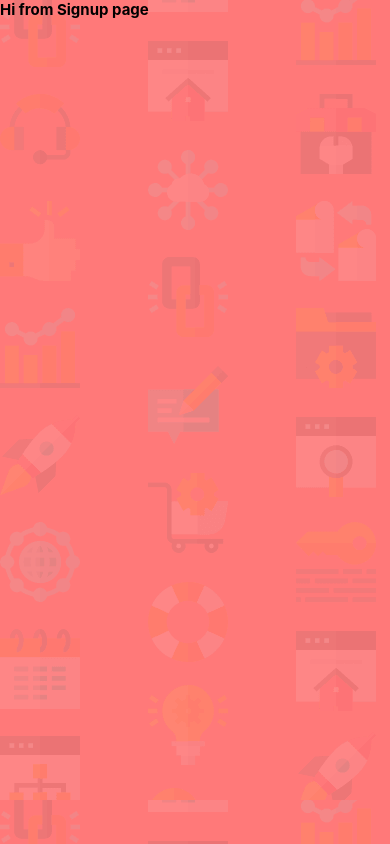
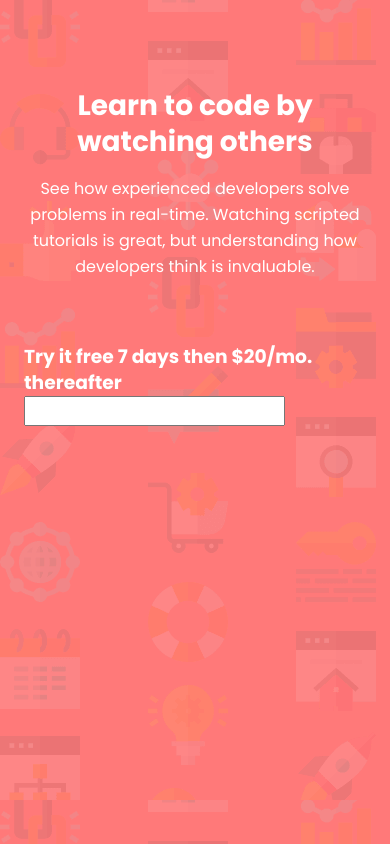
Before and after one commit to carlosloureda/fem-signup-form-component, a React (Create React App) app: page / in a window 390 px wide. Built offline with nearby package versions, Linux system fonts and the light colour scheme.

Commit message:
feat(mobile-design): Added heading for the component

```diff
--- a/src/App.tsx
+++ b/src/App.tsx
@@ -1,17 +1,25 @@
 import React from "react";
 import { Global, css } from "@emotion/react";
+import { defaultFontSize } from "./theme/variables";
+
 import Signup from "./components/pages/Signup";
 
 const GlobalStyles = css`
+  @import url("https://fonts.googleapis.com/css2?family=Poppins:wght@400;500;600;700&display=swap");
   *,
   *::after,
   *::before {
     margin: 0;
     padding: 0;
     box-sizing: inherit;
+    font-family: "Poppins", sans-serif;
+    line-height: 26px;
+    color: #fff;
   }
   body {
     box-sizing: border-box;
+    font-size: ${defaultFontSize};
+    font-weight: 400;
   }
   html {
     font-size: 62.5%;
--- a/src/components/pages/Signup.tsx
+++ b/src/components/pages/Signup.tsx
@@ -1,5 +1,5 @@
 import styled from "@emotion/styled";
-import { colors, breakpoints } from "../../theme/variables";
+import { colors, breakpoints, hugeFontSize } from "../../theme/variables";
 import bgDesktop from "../../images/bg-intro-desktop.png";
 import bgMobile from "../../images/bg-intro-mobile.png";
 
@@ -23,12 +23,39 @@ S.Section = styled.section`
     background-image: url(${bgMobile}),
       linear-gradient(to right, ${colors.red}, ${colors.red});
   }
+
+  padding: 0 2.4rem;
+`;
+
+S.HomeTitle = styled.div`
+  text-align: center;
+  padding-top: 8.8rem;
+  margin-bottom: 6.4rem;
+
+  .heading {
+    font-size: ${hugeFontSize};
+    line-height: 3.6rem;
+    padding-bottom: 1.6rem;
+  }
 `;
 
 const SignupPage = () => {
   return (
     <S.Section>
-      <h2>Hi from Signup page</h2>
+      <S.HomeTitle>
+        <h2 className="heading">Learn to code by watching others</h2>
+        <p>
+          See how experienced developers solve problems in real-time. Watching
+          scripted tutorials is great, but understanding how developers think is
+          invaluable.
+        </p>
+      </S.HomeTitle>
+      <div>
+        <h3>Try it free 7 days then $20/mo. thereafter</h3>
+        <form action="">
+          <input type="text" />
+        </form>
+      </div>
     </S.Section>
   );
 };
--- a/src/theme/variables.tsx
+++ b/src/theme/variables.tsx
@@ -3,6 +3,7 @@ export const colors = {
   green: "#38CC8B",
   violet: "#5E54A4",
   dark: "#3D3B48",
+  white: "#ffffff",
 };
 
 /*
@@ -15,12 +16,14 @@ export const breakpoints = {
   mobile: "375px",
 };
 
-export const exportDefaultSize = "1.6rem";
+export const defaultFontSize = "1.6rem";
+export const hugeFontSize = "2.8rem";
 
 const variables = {
   colors,
   breakpoints,
-  exportDefaultSize,
+  defaultFontSize,
+  hugeFontSize,
 };
 
 export default variables;
```
Also changed, not shown: 1 other file (tests, documents, lock files or other folders).
